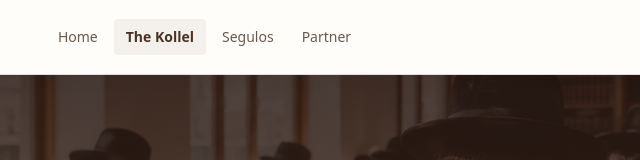
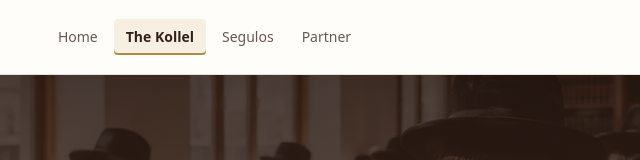
Before and after one commit to lucidquestor/kollel-chatzos, a plain HTML site: page about.html in a window 1280 px wide. Shown: the top 160 px of the page, 433-1073 px from the left. Drawn offline with nearby package versions, Linux system fonts and the light colour scheme; a web font is replaced by a local one.

Commit message:
Make active nav tab more visible with gold tint and underline accent.
Co-authored-by: Cursor <cursoragent@cursor.com>

```diff
--- a/assets/css/main.css
+++ b/assets/css/main.css
@@ -166,8 +166,13 @@ header.nav {
   font-family: var(--font-ui);
 }
 body.lang-yi .nav-links a { font-family: var(--font-hebrew); font-size: var(--text-base); }
-.nav-links a:hover { color: var(--brown); background: rgba(74,52,32,.04); }
-.nav-links a.active { color: var(--brown); background: rgba(74,52,32,.06); font-weight: 600; }
+.nav-links a:hover { color: var(--brown); background: rgba(75, 49, 35, 0.06); }
+.nav-links a.active {
+  color: var(--brown-deep);
+  background: var(--gold-soft);
+  font-weight: 600;
+  box-shadow: inset 0 -2px 0 var(--gold);
+}
 
 .lang-toggle {
   display: inline-flex; align-items: center; gap: 4px;
```
